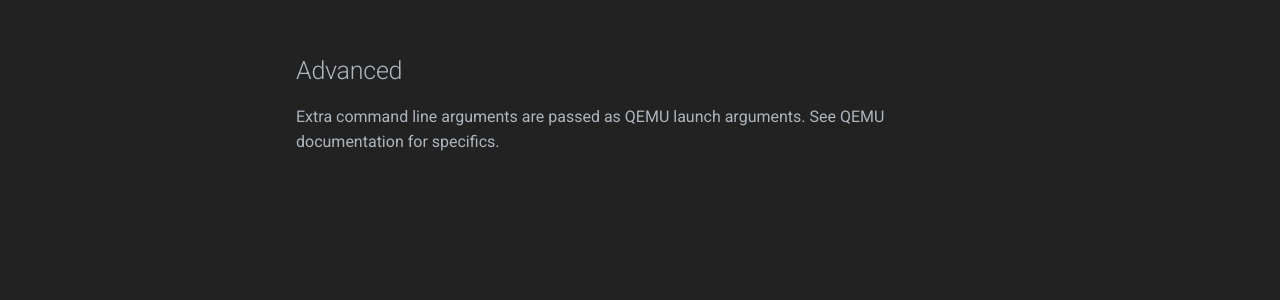
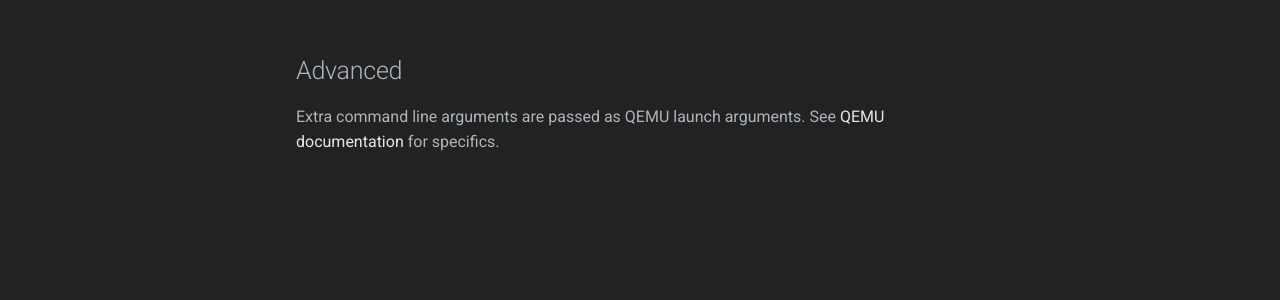
Before and after one commit to xemu-project/xemu-website, an MkDocs documentation site: the page built from docs/docs/cli.md, in a window 1280 px wide. Shown: the part 499-799 px from the top of the page. Built offline with MkDocs 1.6.1 and Material for MkDocs 9.7.7, drawn with Linux system fonts in a browser that asks for light colours; part of the change alters nothing that is shown.

```diff
--- a/docs/docs/cli.md
+++ b/docs/docs/cli.md
@@ -10,5 +10,5 @@ startup behavior.
 
 ## Advanced
 
-Extra command line arguments are passed as QEMU launch arguments. See QEMU
-documentation for specifics.
+Extra command line arguments are passed as QEMU launch arguments. See [QEMU
+documentation](https://www.qemu.org/documentation/) for specifics.
```
